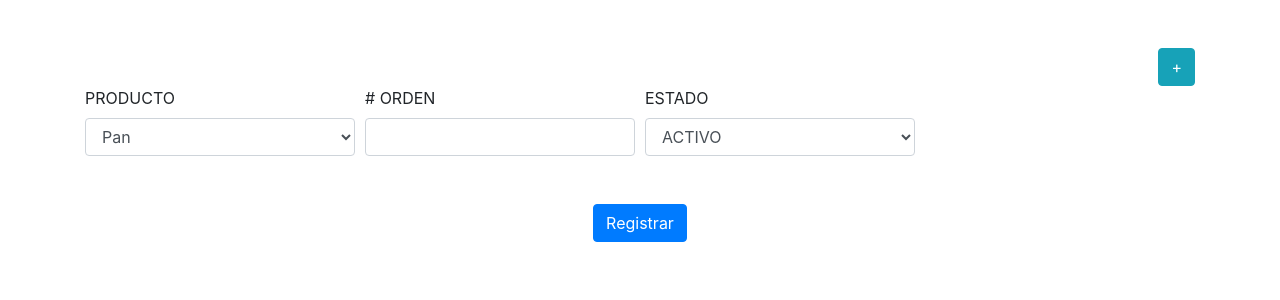
After one commit to urian121/Crear-Inputs-de-forma-Dinamicos-con-PHP-Javascript-Jquery-y-Mysql, a PHP site: page /demo2/index.php in a window 1280 px wide. The commit adds this page. Shown: the top 300 px of the page. Run offline with PHP 8.4, Linux system fonts and the light colour scheme.

Commit message:
Add files via upload

```diff
--- /dev/null
+++ b/demo2/index.php
@@ -0,0 +1,91 @@
+<!DOCTYPE html>
+<html>
+<head>
+  <title>Formulario Dinamico</title>
+  <script src="https://ajax.googleapis.com/ajax/libs/jquery/3.3.1/jquery.min.js"></script>
+<link rel="stylesheet" href="https://cdn.jsdelivr.net/npm/bootstrap@4.6.0/dist/css/bootstrap.min.css" integrity="sha384-B0vP5xmATw1+K9KRQjQERJvTumQW0nPEzvF6L/Z6nronJ3oUOFUFpCjEUQouq2+l" crossorigin="anonymous">
+</head>
+
+<body>
+
+
+<div class="container mt-5">
+<form action="recib.php" method="POST">
+
+  <div class="row text-right">
+    <div class="col-md-12">
+      <button class="btn add-btn btn-info">+</button>
+    </div>
+  </div>
+
+  <div class="form-row">
+    <div class="col-md-3">
+      <label>PRODUCTO</label>
+      <select name="PRODUCTO" class="form-control">
+        <option value="Pan">Pan</option>
+        <option value="Harina">Harina</option>
+        <option value="Pasta">Pasta</option>
+      </select>
+    </div>
+
+    <div class="col-md-3">
+      <label># ORDEN</label>
+      <input type="number" name="NUMERO_ORDEN[]" class="form-control">
+    </div>
+
+    <div class="col-md-3">
+      <label>ESTADO</label>
+      <select name="ESTADO[]" class="form-control">
+        <option value="ACTIVO">ACTIVO</option>
+        <option value="INACTIVO">INACTIVO</option>
+      </select>
+    </div>
+</div>
+
+<div class="newData"></div>
+  <div class="row text-center mt-5">
+     <div class="col-md-12">
+    <input type="submit" class="btn btn-primary" value="Registrar"/>
+  </div>
+  </div>
+</form>
+</div>
+
+
+  <script type="text/javascript">
+    $(document).ready(function () {
+      var i = 1;
+      $('.add-btn').click(function (e) {
+        e.preventDefault();
+          i++;
+
+        $('.newData').append('<div id="newRow'+i+'" class="form-row">'
+            +'<div class="col-md-6">'
+              +'<label># ORDEN</label>'
+              +'<input type="number" name="NUMERO_ORDEN[]" value="'+i+'" class="form-control">'
+            +'</div>'
+            +'<div class="col-md-6">'
+              +'<label>ESTADO</label>'
+              +'<select name="ESTADO[]" class="form-control">'
+              +'<option value="">Selecciona un estado</option>'
+              +'<option value="ACTIVO">ACTIVO</option>'
+              +'<option value="INACTIVO">INACTIVO</option>'
+              +'</select>'
+            +'</div>'
+            +'<a href="#" class="remove-lnk" id="'+i+'">Eliminar "'+i+'"</a>'
+            +'</div>'
+          );
+      });
+
+
+       $(document).on('click', '.remove-lnk', function(e) {
+         e.preventDefault();
+
+          var id = $(this).attr("id");
+           $('#newRow'+id+'').remove();
+        });
+
+    });
+  </script>
+</body>
+</html>
--- a/demo2/recib.php
+++ b/demo2/recib.php
@@ -2,7 +2,7 @@
 $usuario        = "root";
 $password       = "";
 $servidor       = "localhost";
-$basededatos    = "bd_stiven";
+$basededatos    = "demos";
 $con            = mysqli_connect($servidor, $usuario, $password) or die("No se ha podido conectar al Servidor");
 $db             = mysqli_select_db($con, $basededatos) or die("Upps! Error en conectar a la Base de Datos");
 
@@ -17,8 +17,11 @@ $CODE_REFERENCIA  = codAleatorio();
 
 
 for ($i=0; $i < count($ESTADO); $i++){
+
 $InserData =("INSERT INTO tb_st (PRODUCTO, NUMERO_ORDEN, ESTADO,CODE_REFERENCIA) VALUES ('".$PRODUCTO."','".$NUMERO_ORDEN[$i]."','".$ESTADO[$i]."','".$CODE_REFERENCIA."')");
 $resultadoInsertUser = mysqli_query($con, $InserData);
 
   }
+
+ header('Location: ../');
 ?>
```
